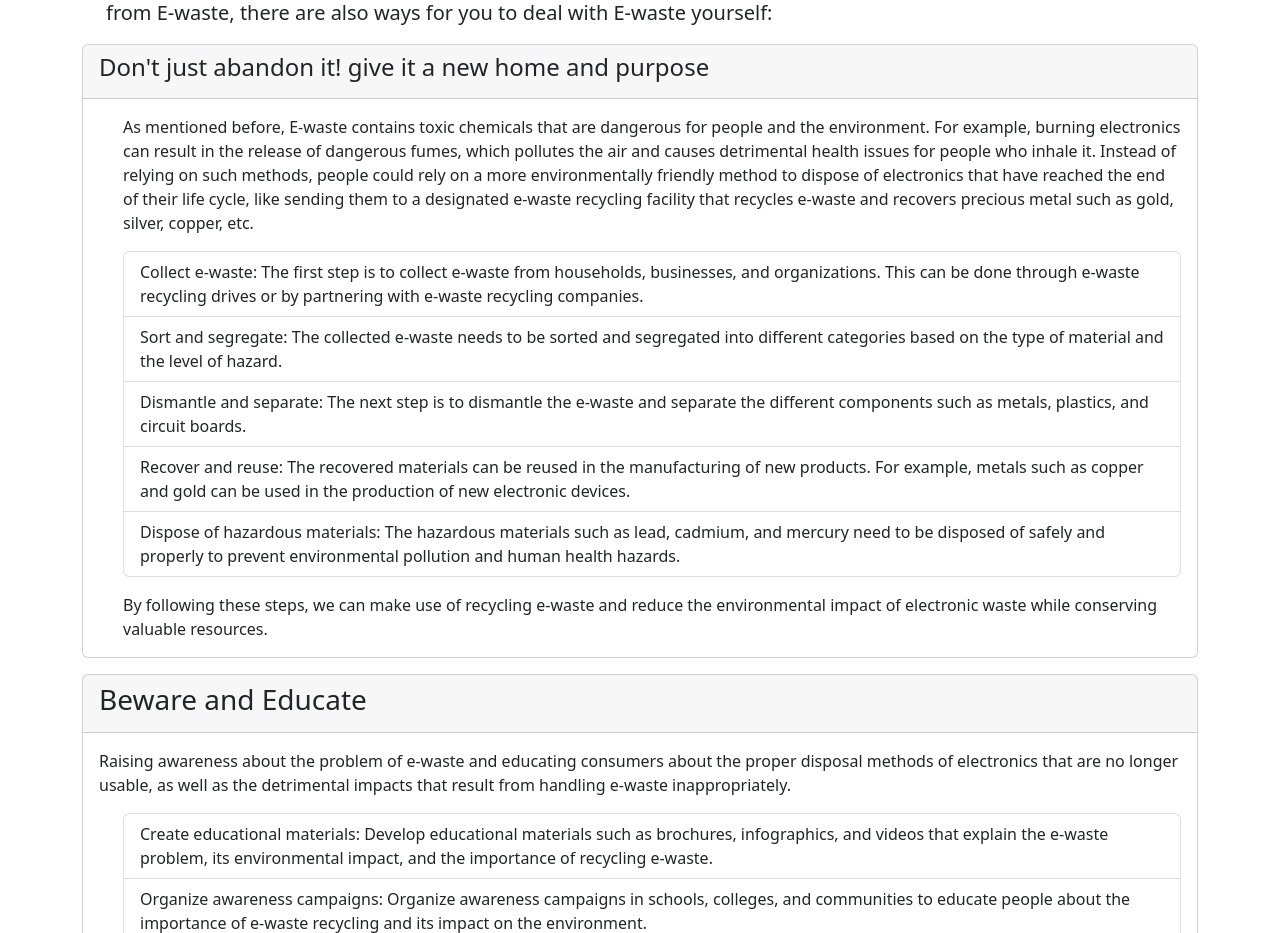
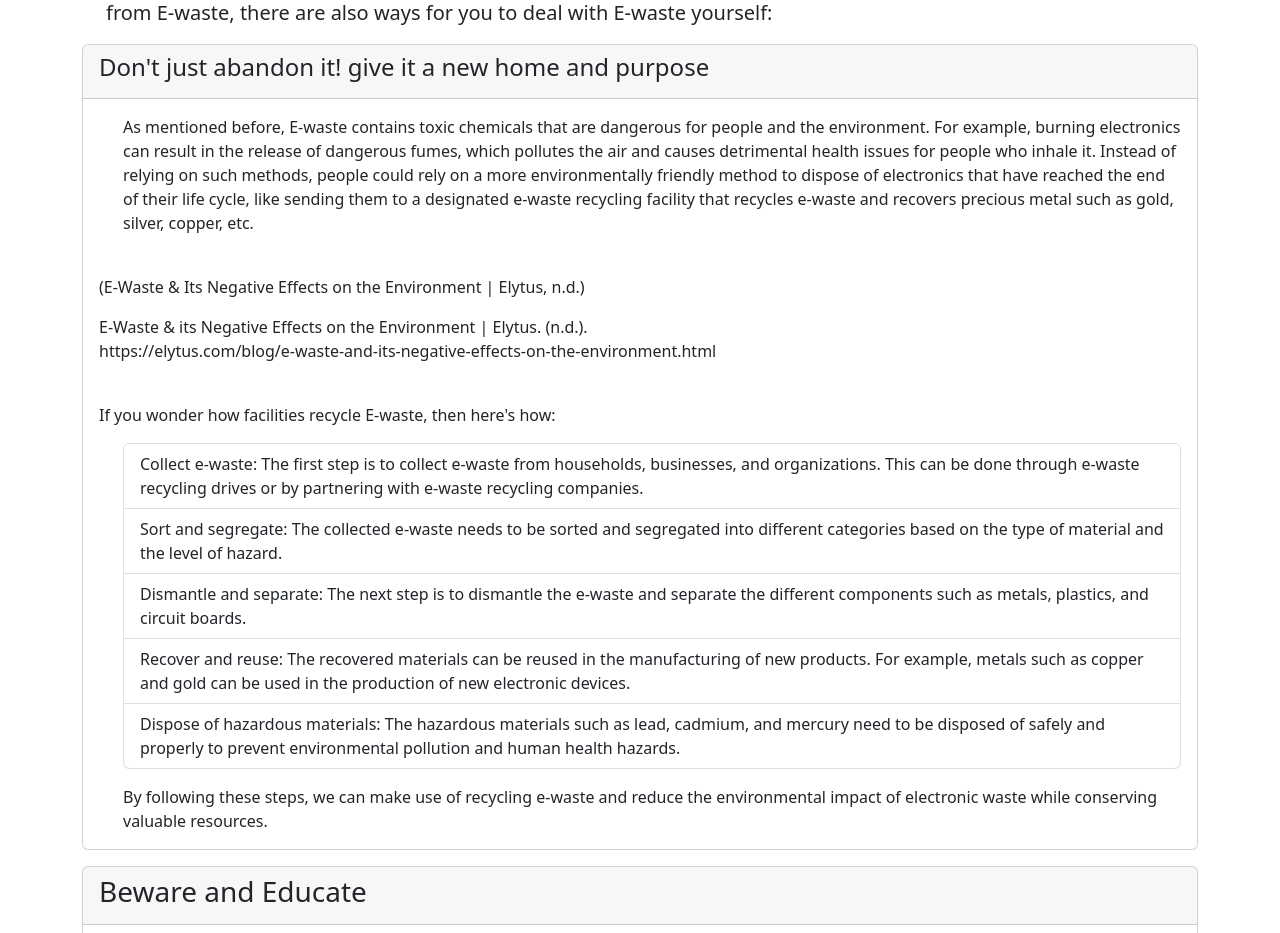
Before and after one commit to Omar-Abdullah-Shaikh-Al-Zoor/E-Waste-Awareness-Website, a PHP site: page /solutions.php in a window 1280 px wide. Shown: the part 318-1251 px from the top of the page. Run offline with PHP 8.4, Linux system fonts and the light colour scheme.

Commit message:
Added Images to IEMN. added citations to solutions

```diff
--- a/organizations.php
+++ b/organizations.php
@@ -56,12 +56,14 @@
         </div>
         <section class="py-3 pt-4">
           <h2>Basel Action Network (BAN)</h2>
+          <img src="media\images\BAN.png" alt="BAN Logo" width="500" height="500">
           <p>
             BAN is a non-profit organization that aims to prevent the dumping of hazardous waste, including E-waste. They work to promote sustainable, just, and equitable solutions to the global E-waste problem. BAN conducts research, advocates for policy changes, and works with businesses and governments to promote responsible E-waste management practices.
           </p>
         </section>
         <section class="py-3">
           <h2>United Nations University (UNU)</h2>
+          <img src="media\images\UNU.png" alt="United Nations University Logo" width="600" height="550">
           <p>
             UNU is an academic and research institute that focuses on sustainable development. They have a specific
             program called the Sustainable Cycles (SCYCLE) Programme that focuses on E-waste management. The SCYCLE Programme conducts research, provides training and capacity-building, and collaborates with governments and other stakeholders to promote sustainable E-waste management practices.
@@ -70,6 +72,7 @@
         </section>
         <section class="py-3">
           <h2>The International Solid Waste Association (ISWA)</h2>
+          <img src="media\images\ISWA.png" alt="ISWA Logo" width="500" height="500">
           <p>
             ISWA is a global, non-profit organization that focuses on waste management. They have a specific working group called the Task Force on Hazardous Waste, which focuses on E-waste management. The Task Force conducts research, provides technical assistance, and collaborates with governments and other stakeholders to promote sustainable E-waste management practices.
           </p>
@@ -82,6 +85,7 @@
         </section>
         <section class="py-3">
           <h2>The Institute of Scrap Recycling Industries (ISRI)</h2>
+          <img src="media\images\ISRI.jpg" alt="ISRI Logo" width="600" height="600">
           <p>
           ISRI is a trade association for the recycling industry in the United States. They have a specific division called the Electronics Division, which focuses on E-waste management. The Electronics Division works to promote responsible E-waste management practices, provides technical assistance and training, and advocates for policies that promote responsible E-waste management.</p>
         </section>
--- a/solutions.php
+++ b/solutions.php
@@ -64,6 +64,13 @@
                         </div>
                         <div class="card-body">
                             <p class="card-text ms-4">As mentioned before, E-waste contains toxic chemicals that are dangerous for people and the environment. For example, burning electronics can result in the release of dangerous fumes, which pollutes the air and causes detrimental health issues for people who inhale it. Instead of relying on such methods, people could rely on a more environmentally friendly method to dispose of electronics that have reached the end of their life cycle, like sending them to a designated e-waste recycling facility that recycles e-waste and recovers precious metal such as gold, silver, copper, etc.</p>
+                            <br>
+                            <p>(E-Waste & Its Negative Effects on the Environment | Elytus, n.d.)</p>
+                            <p>E-Waste & its Negative Effects on the Environment | Elytus. (n.d.).
+                                <br> https://elytus.com/blog/e-waste-and-its-negative-effects-on-the-environment.html</p>
+                            <br>
+
+                            <p>If you wonder how facilities recycle E-waste, then here's how:</p>
                             <ul class="list-group ms-4 mb-3">
                                 <li class="list-group-item">Collect e-waste: The first step is to collect e-waste from households, businesses, and organizations. This can be done through e-waste recycling drives or by partnering with e-waste recycling companies.</li>
                                 <li class="list-group-item">Sort and segregate: The collected e-waste needs to be sorted and segregated into different categories based on the type of material and the level of hazard.</li>
@@ -111,6 +118,10 @@
 
                                 <p>Countries covered by electronic waste legislation, policy, and regulation from 2014 to 2019: </p>
                                 <img src="media\images\Government E-waste Regulation.png" alt="Statistics of countries enforcing E-waste regulations and policies">
+                                <br>
+                                <p>(Statista, 2023)</p>
+                                <br>
+                                <p>Statista. (2023, February 6). Countries covered by e-waste legislation, policy, and regulation worldwide 2014-2019. <br> https://www.statista.com/statistics/1154905/projection-ewaste-generation-worldwide/</p>
                         </div>
                     </div>
                 </section>
```
Also changed, not shown: media/images/BAN.png (added), media/images/ISRI.jpg (added), media/images/ISWA.png (added), media/images/UNU.png (added).
